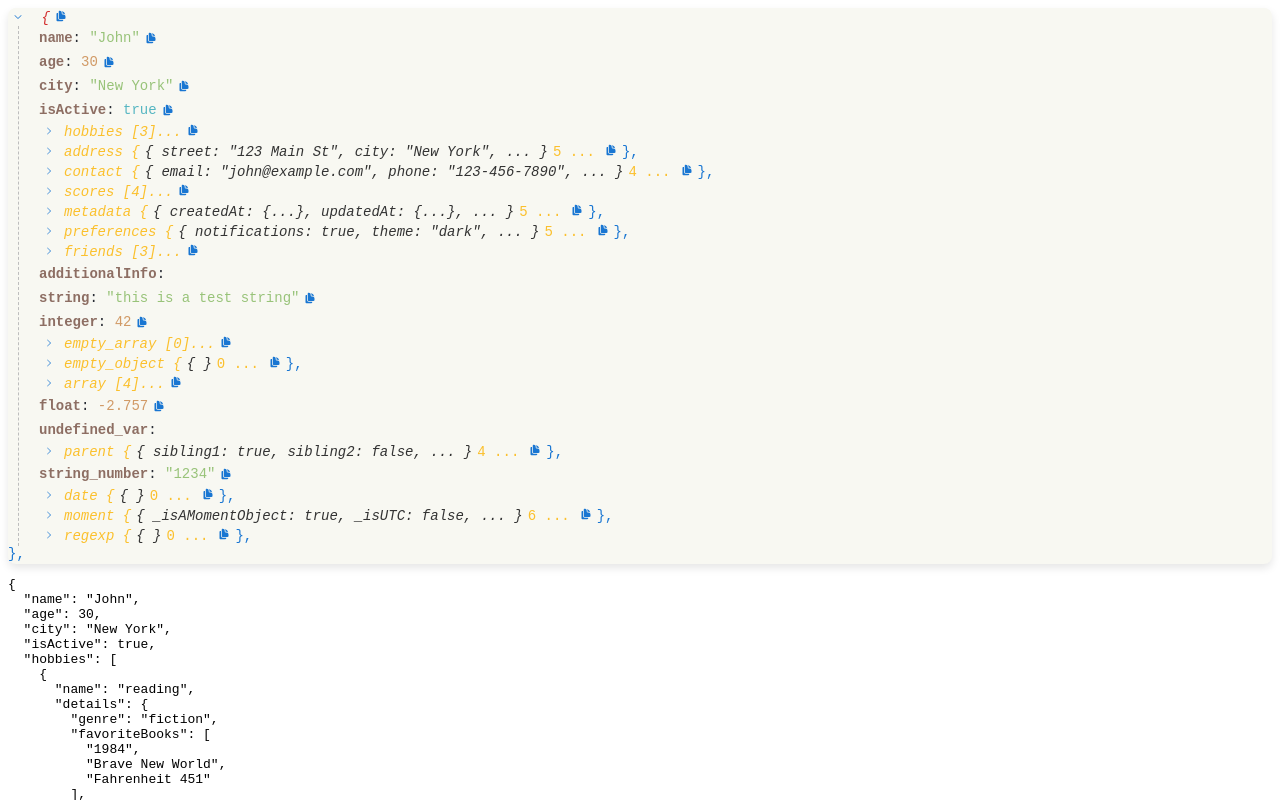
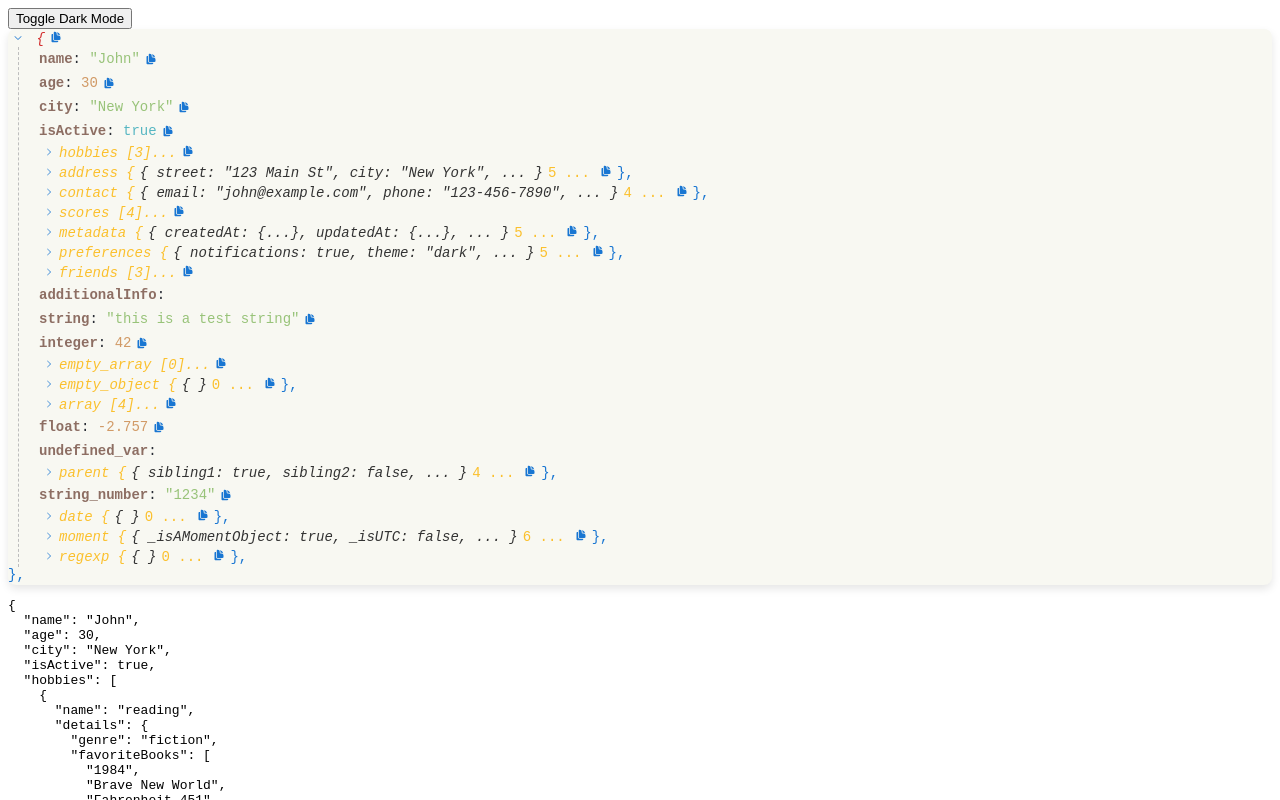
Before and after one commit to anilkumarthakur60/vue3-json-viewer, a Vue app: page / in a window 1280 px wide. Shown: the top 800 px of the page. Built offline with nearby package versions, Linux system fonts and the light colour scheme.

Commit message:
fix: minor changes

```diff
--- a/src/App.vue
+++ b/src/App.vue
@@ -3,6 +3,7 @@
   import './global.scss';
 
   import JsonViewer from './JsonViewer.vue';
+  import { ref } from 'vue';
   const jsonData = {
     name: 'John',
     age: 30,
@@ -189,13 +190,19 @@
     moment: Moment(),
     regexp: /[0-9]/gi,
   };
+
+  const isDarkMode = ref(false);
+  const toggleDarkMode = () => {
+    isDarkMode.value = !isDarkMode.value;
+  };
 </script>
 
 <template>
+  <button @click="toggleDarkMode">Toggle Dark Mode</button>
   <JsonViewer
     :data="jsonData"
     :level="0"
-    :darkMode="false"
+    :darkMode="isDarkMode"
   />
 
   <pre>{{ jsonData }}</pre>
--- a/src/JsonViewer.vue
+++ b/src/JsonViewer.vue
@@ -313,224 +313,4 @@
   }
 </script>
 
-<style lang="scss">
-  .preview {
-    margin-left: 5px;
-    font-style: italic;
-  }
-
-  .preview-dark {
-    color: #ccc;
-  }
-
-  .preview-light {
-    color: #333;
-  }
-
-  .copy-tooltip {
-    border-radius: 4px;
-    font-size: 12px;
-  }
-  .copy-tooltip-dark {
-    background-color: #444;
-    color: #f8f8f2;
-  }
-
-  .copy-tooltip-light {
-    background-color: #f8f8f2;
-    color: #282c34;
-  }
-
-  .fade-enter-active,
-  .fade-leave-active {
-    transition: opacity 0.5s;
-  }
-  .fade-enter-from,
-  .fade-leave-to {
-    opacity: 0;
-  }
-  //$json-viewer-font-family: 'Courier New', Courier, monospace;
-  //$json-viewer-font-size: 14px;
-  //$dark-mode-color: #f8f8f2;
-  //$light-mode-color: #282c34;
-  //$dark-mode-bg-color: #282c34;
-  //$light-mode-bg-color: #f8f8f2;
-  //$key-dark-mode-color: #d19a66;
-  //$key-light-mode-color: #8d6e63;
-  //$string-dark-mode-color: #98c379;
-  //$string-light-mode-color: #388e3c;
-  //$number-dark-mode-color: #d19a66;
-  //$number-light-mode-color: #f57c00;
-  //$boolean-dark-mode-color: #56b6c2;
-  //$boolean-light-mode-color: #0288d1;
-  //$null-dark-mode-color: #9cdcfe;
-  //$null-light-mode-color: #00acc1;
-  //$date-dark-mode-color: #e5c07b;
-  //$date-light-mode-color: #fbc02d;
-  //$regexp-dark-mode-color: #c678dd;
-  //$regexp-light-mode-color: #7b1fa2;
-  //$toggle-dark-mode-color: #61dafb;
-  //$toggle-light-mode-color: #1976d2;
-  //$border-dark-mode-color: #444;
-  //$border-light-mode-color: #bdbdbd;
-  //
-  //.json-viewer-dark,
-  //.json-viewer-light {
-  //  font-family: $json-viewer-font-family;
-  //  font-size: $json-viewer-font-size;
-  //  padding: 15px;
-  //  width: 100%;
-  //  box-sizing: border-box;
-  //  border-radius: 8px;
-  //  box-shadow: 0 4px 8px rgba(0, 0, 0, 0.1);
-  //}
-  //
-  //.json-viewer-dark {
-  //  color: $dark-mode-color;
-  //  background-color: $dark-mode-bg-color;
-  //}
-  //
-  //.json-viewer-light {
-  //  color: $light-mode-color;
-  //  background-color: $light-mode-bg-color;
-  //}
-  //
-  //.cursor-pointer {
-  //  cursor: pointer;
-  //}
-  //.key {
-  //  font-weight: bold;
-  //}
-  //
-  //.key-dark {
-  //  color: $key-dark-mode-color;
-  //}
-  //
-  //.key-light {
-  //  color: $key-light-mode-color;
-  //}
-  //
-  //.string-value {
-  //  color: $string-dark-mode-color;
-  //}
-  //
-  //.string-value-light {
-  //  color: $string-light-mode-color;
-  //}
-  //
-  //.number-value {
-  //  color: $number-dark-mode-color;
-  //}
-  //
-  //.number-value-light {
-  //  color: $number-light-mode-color;
-  //}
-  //
-  //.boolean-value {
-  //  color: $boolean-dark-mode-color;
-  //}
-  //
-  //.boolean-value-light {
-  //  color: $boolean-light-mode-color;
-  //}
-  //
-  //.null-value {
-  //  color: $null-dark-mode-color;
-  //}
-  //
-  //.null-value-light {
-  //  color: $null-light-mode-color;
-  //}
-  //
-  //.date-value {
-  //  color: $date-dark-mode-color;
-  //}
-  //
-  //.date-value-light {
-  //  color: $date-light-mode-color;
-  //}
-  //
-  //.regexp-value {
-  //  color: $regexp-dark-mode-color;
-  //}
-  //
-  //.regexp-value-light {
-  //  color: $regexp-light-mode-color;
-  //}
-  //
-  //.toggle-btn {
-  //  cursor: pointer;
-  //}
-  //
-  //.toggle-btn-dark {
-  //  color: $toggle-dark-mode-color;
-  //}
-  //
-  //.toggle-btn-light {
-  //  color: $toggle-light-mode-color;
-  //}
-  //
-  //.type-label {
-  //  font-style: italic;
-  //  margin-left: 5px;
-  //}
-  //
-  //.node-children {
-  //  margin-left: 10px;
-  //  padding-left: 10px;
-  //}
-  //
-  //.node-children-dark {
-  //  border-left: 1px dashed $border-dark-mode-color;
-  //}
-  //
-  //.node-children-light {
-  //  border-left: 1px dashed $border-light-mode-color;
-  //}
-  //
-  //.leaf-node {
-  //  padding: 2px 0;
-  //  display: flex;
-  //  align-items: center;
-  //}
-  //
-  //.leaf-node-dark {
-  //  background-color: $dark-mode-bg-color;
-  //}
-  //
-  //.leaf-node-light {
-  //  background-color: $light-mode-bg-color;
-  //}
-  //
-  //.copy-icon {
-  //  cursor: pointer;
-  //  width: 12px;
-  //  height: 12px;
-  //}
-  //
-  //.copy-icon-dark {
-  //  color: $toggle-dark-mode-color;
-  //}
-  //
-  //.copy-icon-light {
-  //  color: $toggle-light-mode-color;
-  //}
-  //
-  //.margin-lr-5 {
-  //  margin-left: 5px;
-  //  margin-right: 5px;
-  //}
-  //
-  //.height10 {
-  //  height: 10px;
-  //}
-  //
-  //.width10 {
-  //  width: 10px;
-  //}
-  //
-  //.node-header {
-  //  display: flex;
-  //  align-items: center;
-  //}
-</style>
+<style lang="scss"></style>
--- a/src/global.scss
+++ b/src/global.scss
@@ -121,7 +121,7 @@ $border-light-mode-color: #bdbdbd;
 
 .type-label {
   font-style: italic;
-  margin-left: 5px;
+  // margin-left: 5px;
 }
 
 .node-children {
@@ -182,3 +182,43 @@ $border-light-mode-color: #bdbdbd;
   display: flex;
   align-items: center;
 }
+.preview {
+  margin-left: 5px;
+  font-style: italic;
+}
+
+.preview-dark {
+  color: #ccc;
+}
+
+.preview-light {
+  color: #333;
+}
+
+.copy-tooltip {
+  border-radius: 4px;
+  font-size: 12px;
+}
+.copy-tooltip-dark {
+  background-color: #444;
+  color: #f8f8f2;
+  padding: 5px;
+}
+
+.copy-tooltip-light {
+  background-color: #f8f8f2;
+  color: #282c34;
+}
+
+.fade-enter-active,
+.fade-leave-active {
+  transition: opacity 0.5s;
+}
+.fade-enter-from,
+.fade-leave-to {
+  opacity: 0;
+}
+
+.copy-icon:hover {
+  opacity: 0.7;
+}
```
